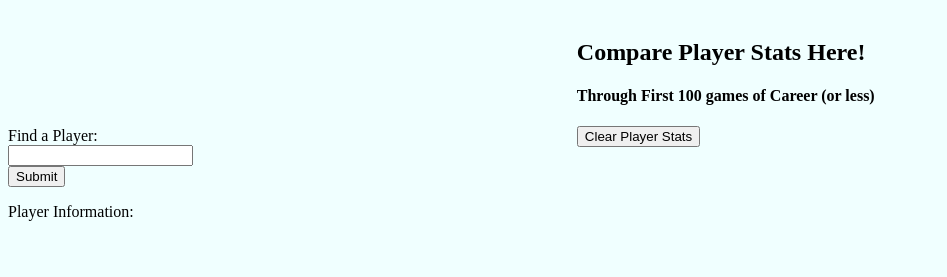
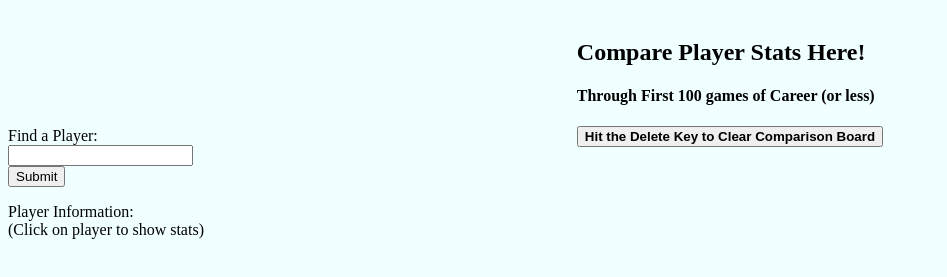
Before and after one commit to jasonbracco/phase-1-project, a plain HTML site: page index.html in a window 1280 px wide. Shown: the part 61-338 px from the top of the page, without its empty margins (0-947 px from the left). Drawn offline with Linux system fonts and the light colour scheme.

Commit message:
finishing touches on HTML

```diff
--- a/index.html
+++ b/index.html
@@ -25,13 +25,15 @@
                     <input type="submit" value="Submit">
                 </form>
                 <p id="returned-player">Player Information:
+                    <br>
+                    (Click on player to show stats)
                   <ul id="player-list"></ul>
                 </p>
             </div>
             <div id="column2" class="column right">
                 <h2>Compare Player Stats Here!</h2>
                 <h4>Through First 100 games of Career (or less)</h4>
-                <button type="button" id="remove-button">Clear Player Stats</button>
+                <button type="button"><strong>Hit the Delete Key to Clear Comparison Board</strong></button>
             </div>
         </div>
     </body>
--- a/index.js
+++ b/index.js
@@ -34,7 +34,7 @@ function renderPlayer(player){
         getStats(player)
     })
     newPlayer.className = "player"
-    newPlayer.innerHTML =`${player.first_name} ${player.last_name} (Display Stats -->)</li>`
+    newPlayer.innerHTML =`${player.first_name} ${player.last_name}`
     playerList.appendChild(newPlayer)
 }
 
```
